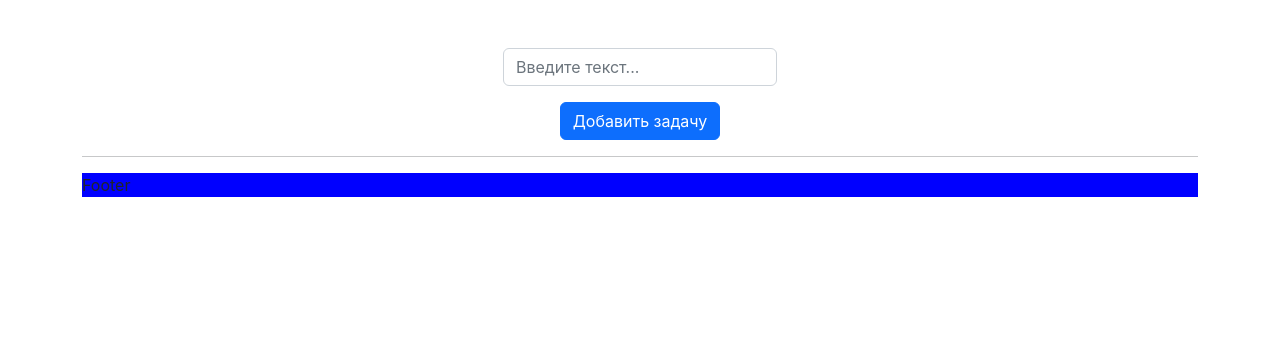
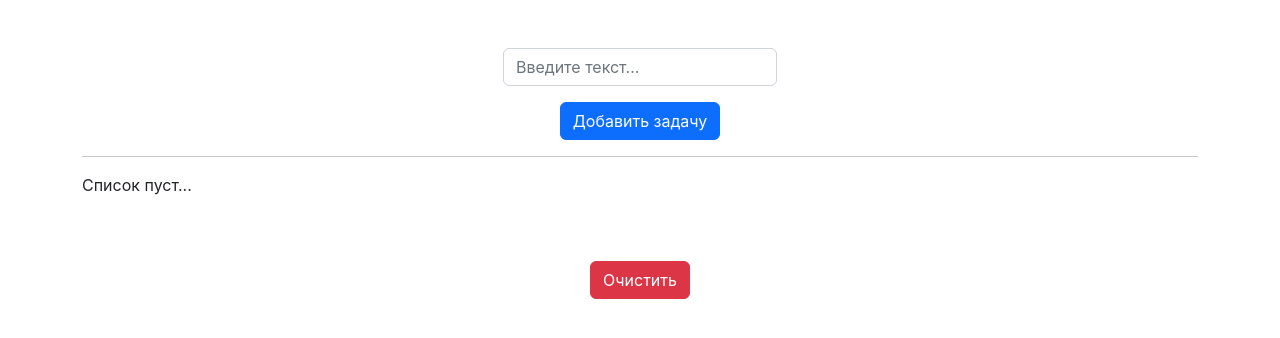
Before and after one commit to karlkust/TodoList, a React (Create React App) app: page / in a window 1280 px wide. Shown: the top 338 px of the page. Built offline with nearby package versions, Linux system fonts and the light colour scheme.

Commit message:
Кнопка очистить всё

```diff
--- a/src/App.js
+++ b/src/App.js
@@ -36,6 +36,10 @@ function App() {
     );
   };
 
+  const clearTodos = () => {
+    setTodos([]);
+  };
+
   return (
     <div className="container py-5">
       <Header addNewTodo={addNewTodo} />
@@ -45,7 +49,7 @@ function App() {
         deleteTodo={deleteTodo}
         todos={todos}
       />
-      <Footer />
+      <Footer clearTodos={clearTodos} />
     </div>
   );
 }
--- a/src/components/Footer/Footer.js
+++ b/src/components/Footer/Footer.js
@@ -1,11 +1,15 @@
-import styles from './index.module.css'
-
-const Footer = () => {
-    return (
-        <footer className={styles.bg}>
-            Footer
-        </footer>
-    )
-}
+const Footer = ({ clearTodos }) => {
+  return (
+    <footer className="d-flex mt-5 justify-content-center">
+      <button
+        onClick={clearTodos}
+        type="button"
+        className="btn btn-danger mx-1"
+      >
+        Очистить
+      </button>
+    </footer>
+  );
+};
 
 export default Footer;
--- a/src/components/TodoList/TodoList.js
+++ b/src/components/TodoList/TodoList.js
@@ -3,7 +3,8 @@ import TodoItem from "../TodoItem/TodoItem";
 const TodoList = ({ todos, deleteTodo, completedTodo }) => {
   return (
     <ul className="list-group">
-      {todos.map((todo, i) => {
+      {todos.length ? (
+        todos.map((todo, i) => {
           return (
             <TodoItem
               key={todo.id}
@@ -15,7 +16,10 @@ const TodoList = ({ todos, deleteTodo, completedTodo }) => {
               completed={todo.completed}
             />
           );
-      })}
+        })
+      ) : (
+        <p>Список пуст...</p>
+      )}
     </ul>
   );
 };
```
Lines whose indentation alone changed are shown as unchanged.
